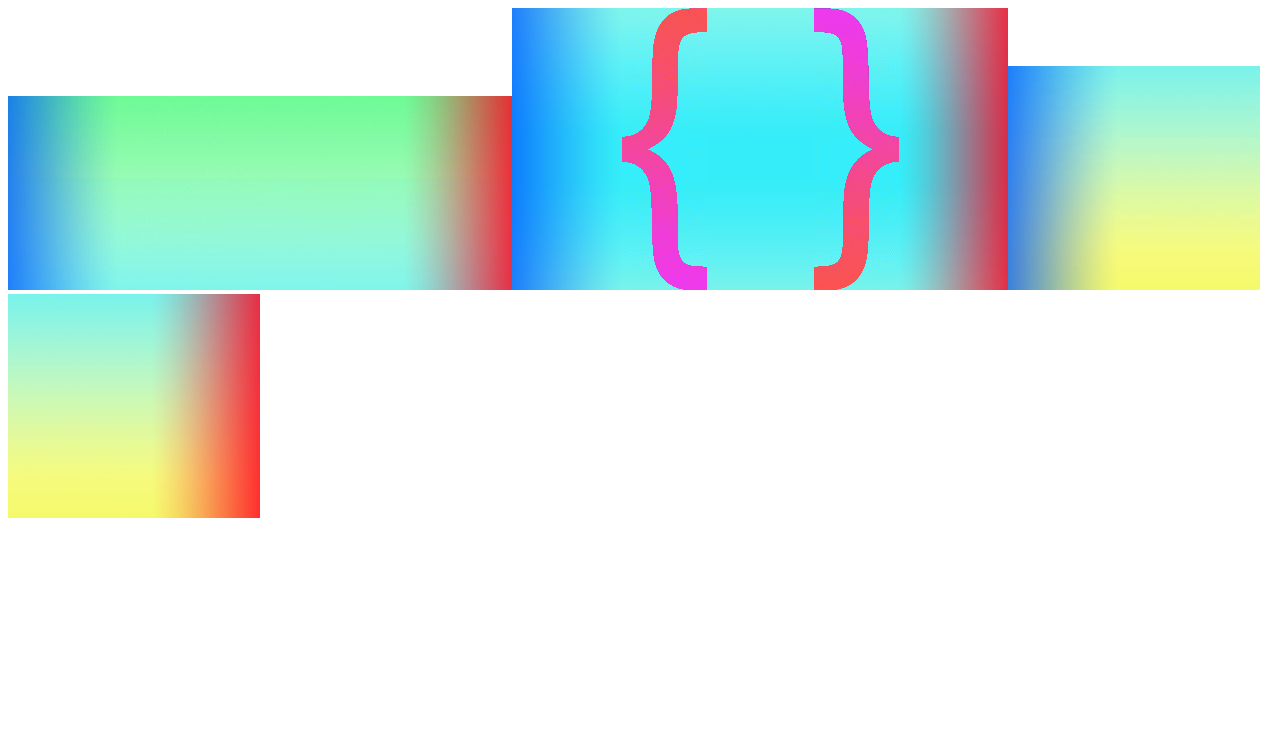
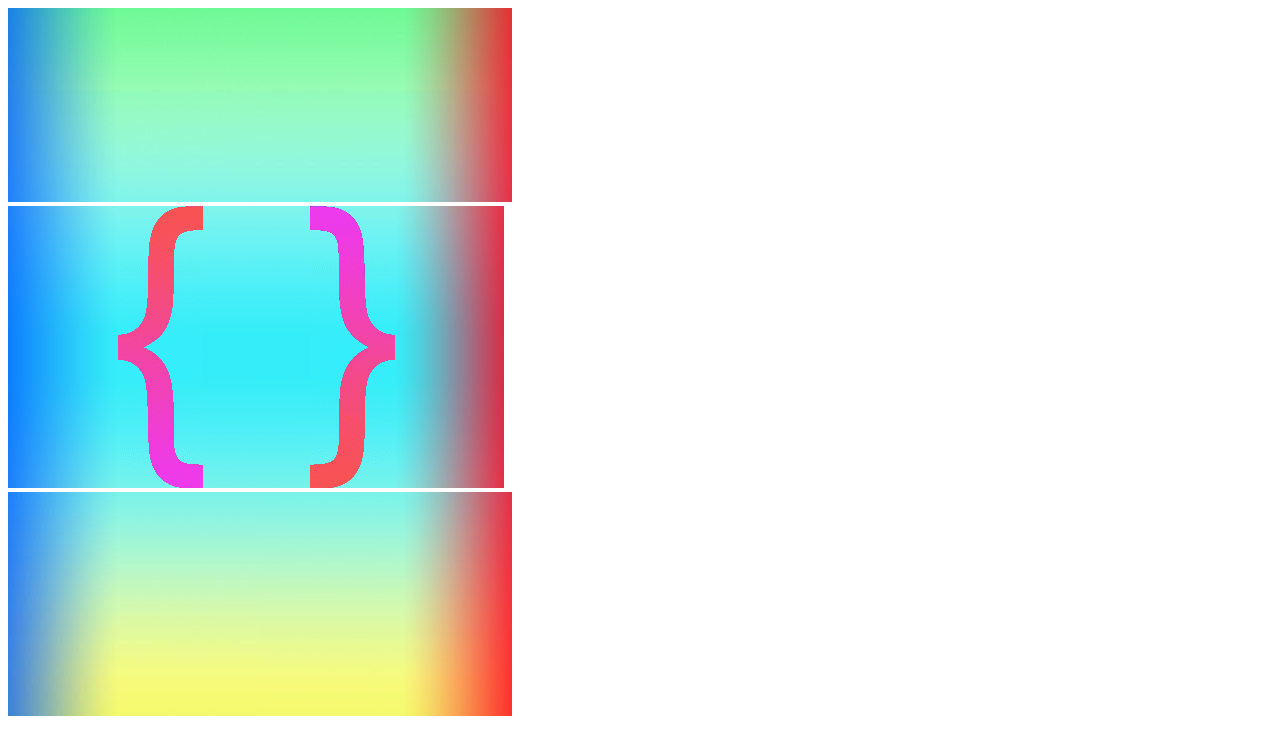
Before and after one commit to Ksenia-Uvarovskay19/Uvarovskay, a plain HTML site: page доп/dop2.2.html in a window 1280 px wide. Drawn offline with Linux system fonts and the light colour scheme.

Commit message:
second comit

```diff
--- a/доп/dop2.2.html
+++ b/доп/dop2.2.html
@@ -11,7 +11,7 @@
     width="252"
     height="194"><img src="Pvy.jpeg"
     width="252"
-    height="194"><img src="slv.png"
+    height="194"><br><img src="slv.png"
     width="109"
     height="282"><img src="lev.gif"
     width="86"
@@ -21,7 +21,7 @@
     width="85"
     height="282"><img src="Spr.jpeg"
     width="109"
-    height="282"><img src="Lny.jpeg"
+    height="282"><br><img src="Lny.jpeg"
     width="252"
     height="224"><img src="Pny.jpeg"
     width="252"
```
